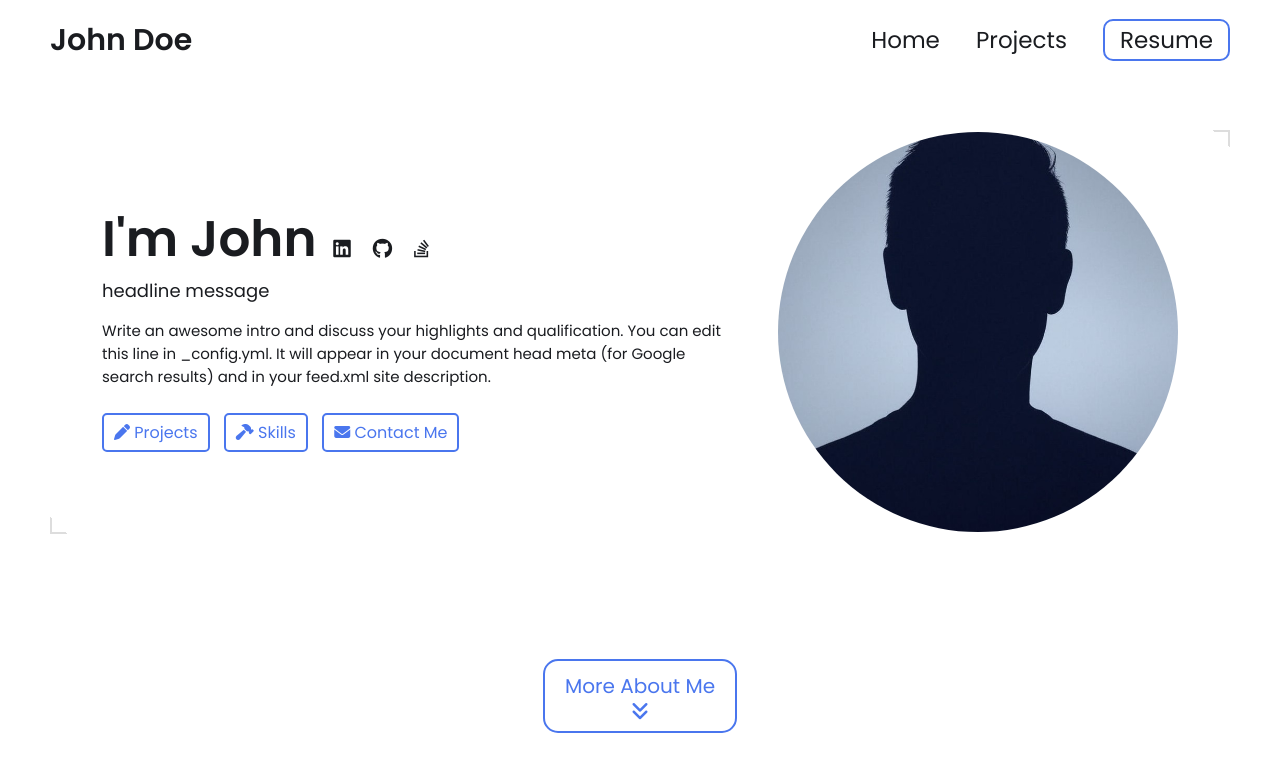
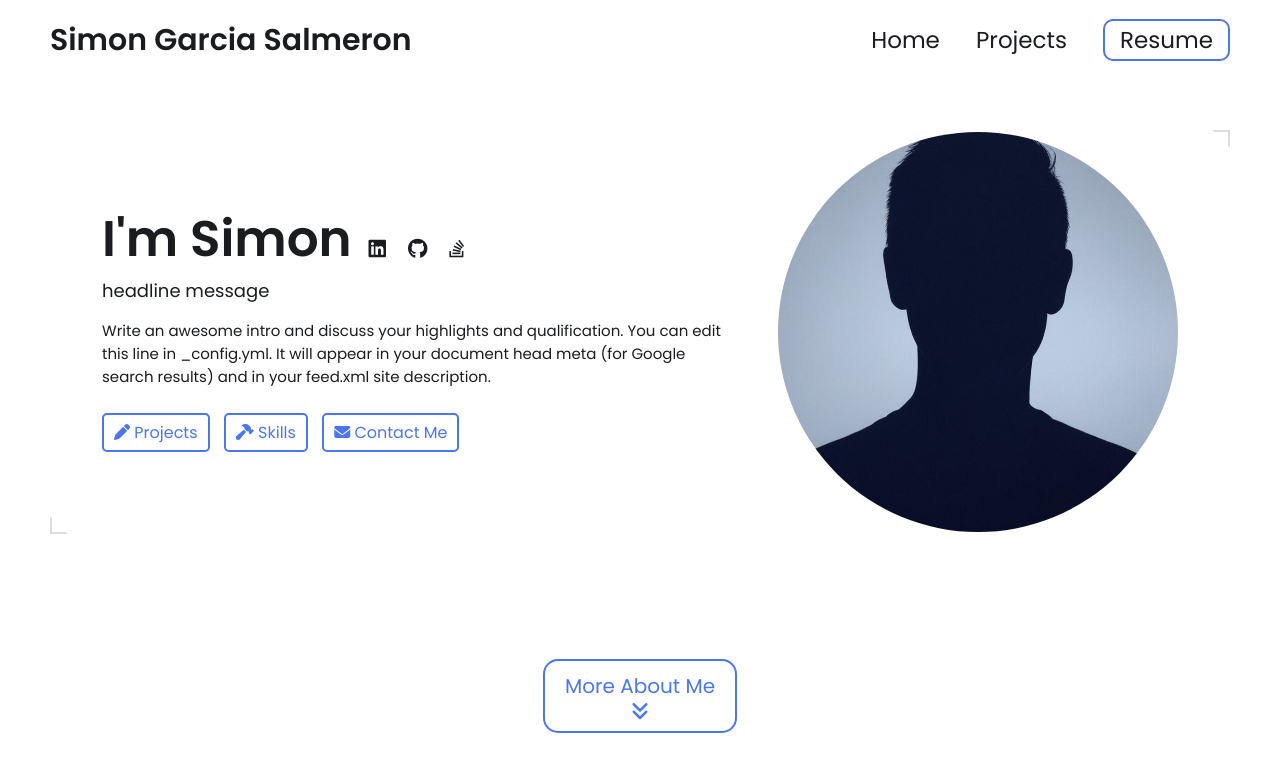
Before and after one commit to Simon-Garcia301/Simon-Garcia301.github.io, a Jekyll site: the page built from index.html, in a window 1280 px wide and 900 px high. Shown: the top 772 px of the window. Built offline with Jekyll 4.4.1, drawn with Linux system fonts in a browser that asks for light colours.

Commit message:
Name Update

```diff
--- a/_config.yml
+++ b/_config.yml
@@ -7,12 +7,12 @@
 
 # Main Page Setup
 
-title: John Doe's Portfolio # This is what shows up in the tab of the browser
+title: Simon's Portfolio # This is what shows up in the tab of the browser
 
 
 
 # Hero Section
-name: John Doe
+name: Simon Garcia Salmeron
 headline: headline message
 description: >- # dont remove this line. this will ignore all new lines until the next section
   Write an awesome intro and discuss your highlights and qualification. You can edit this
@@ -31,7 +31,7 @@ resume-url: https://drive.google.com/file/d/13Z3duVzh-gguPU5r03oJVEE6rV9rd3DS/vi
 # Set up external links - this will show up as small icons next to your name.
 
 external-links:    # input only your own url slug. The icons with missing entries will not appear.
-  linkedin: test    # https://www.linkedin.com/in/{your url slug}
+  linkedin: test    https://www.linkedin.com/in/simon-garcia-salmeron-564627310/
   github: leea12    # https://github.com/{your url slug}
   stackoverflow: test      # https://stackoverflow.com/users/{your url slug}
   medium:            # https://medium.com/@{your url slug}
```
